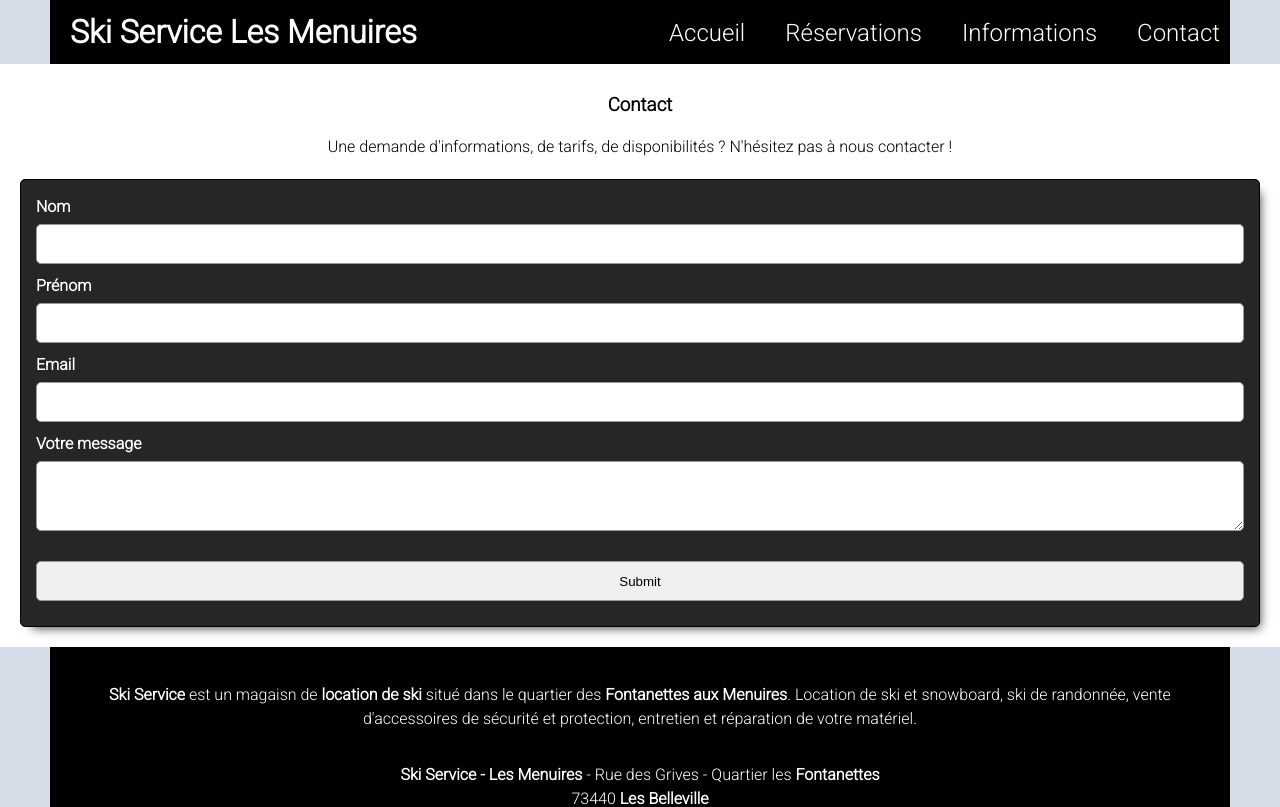
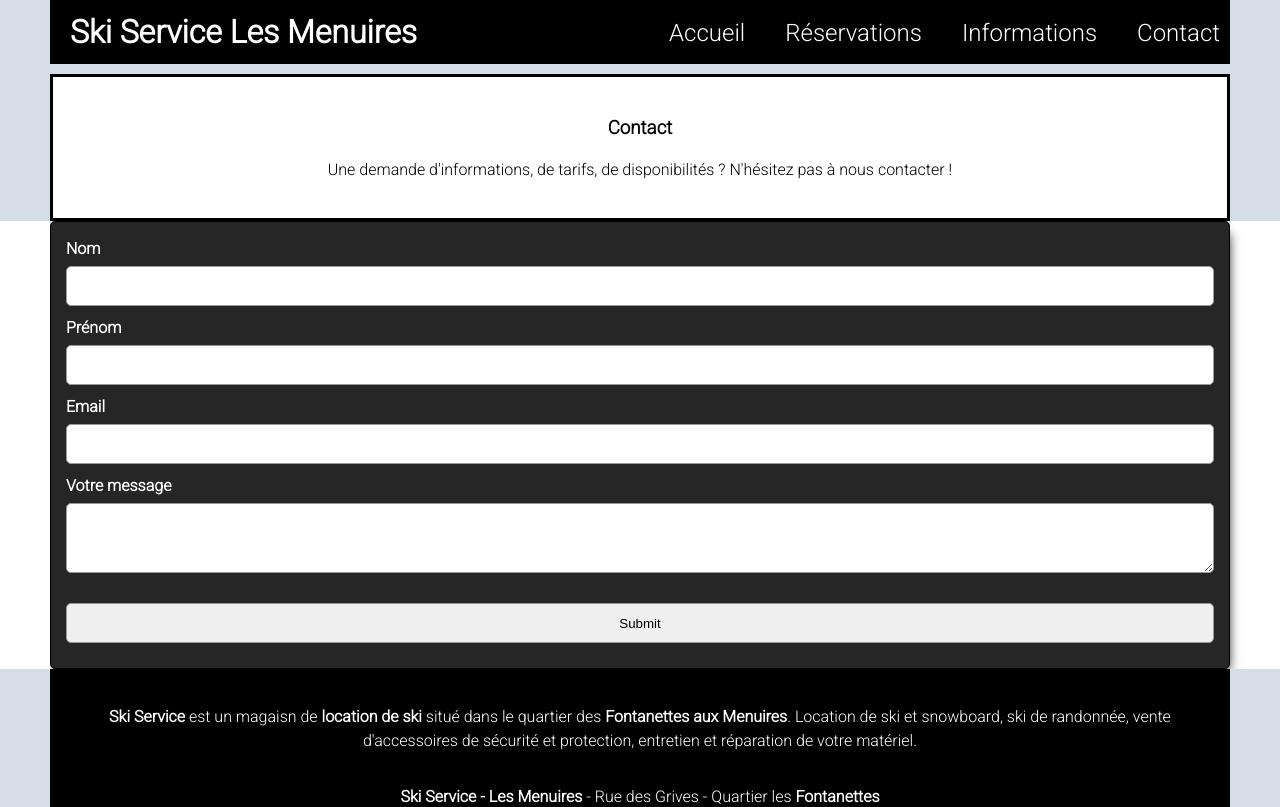
Before and after one commit to AntoineGGG/skiservice, a Next.js app: page /contact in a window 1280 px wide. Shown: the top 807 px of the page. Built offline with nearby package versions, Linux system fonts and the light colour scheme.

Commit message:
css to contact desktop page

```diff
--- a/pages/contact.js
+++ b/pages/contact.js
@@ -38,11 +38,13 @@ const Contact = () => {
   return (
     <Layout>
       <div className={styles.contactContainer}>
-        <h3>Contact</h3>
-        <p>
-          Une demande d'informations, de tarifs, de disponibilités ? N'hésitez
-          pas à nous contacter !
-        </p>
+        <div className={styles.contactText}>
+          <h3>Contact</h3>
+          <p>
+            Une demande d'informations, de tarifs, de disponibilités ? N'hésitez
+            pas à nous contacter !
+          </p>
+        </div>
       </div>
       <div className={styles.formContact}>
         <form id='contact-form' onSubmit={handleSubmit(onSubmit)}>
--- a/styles/Contact.module.scss
+++ b/styles/Contact.module.scss
@@ -46,3 +46,23 @@
     }
   }
 }
+
+@media screen and (min-width: '1050px') {
+  .contactContainer {
+    background-color: #d5dee8;
+
+    .contactText {
+      background-color: white;
+      margin: 0 50px 0 50px;
+      padding: 20px;
+      border: solid;
+    }
+  }
+  .formContact {
+    margin: 0 50px 0 50px;
+    background-color: #d5dee8;
+    form {
+      margin: 0;
+    }
+  }
+}
```
